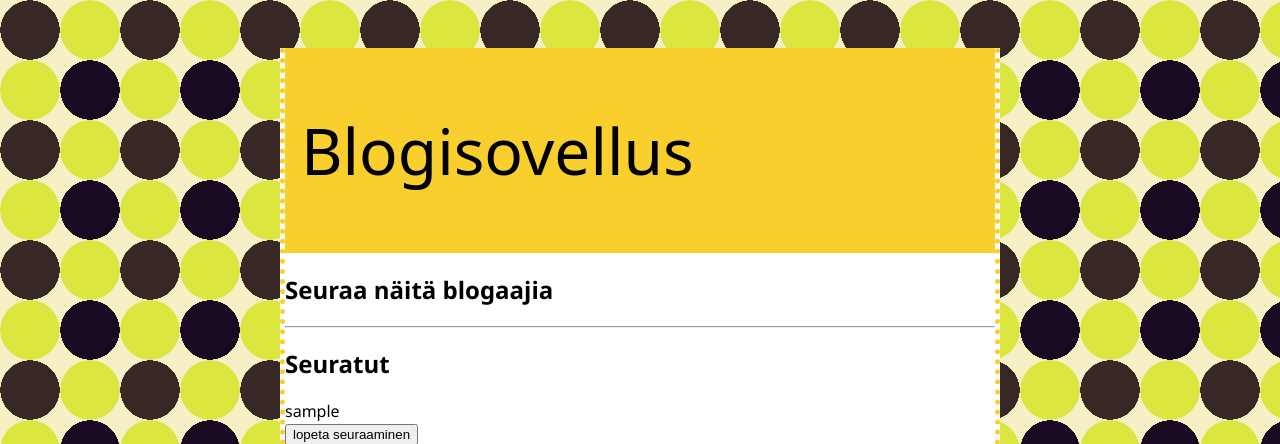
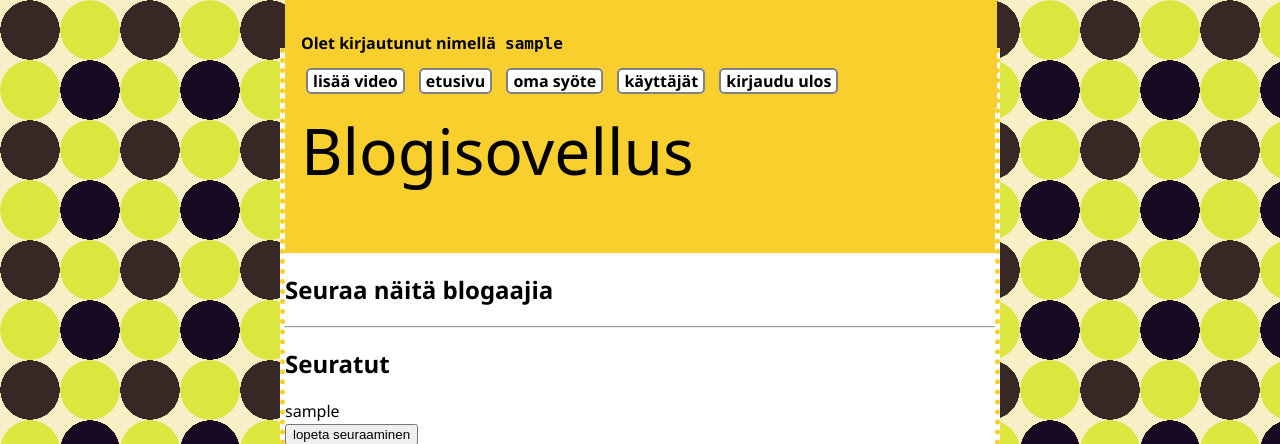
Before and after one commit to Ogkarhu/blogisovellus2, a Flask app: template templates/followed.html in a window 1280 px wide. Shown: the top 444 px of the page. Run offline with Flask 3, Linux system fonts and the light colour scheme; the visitor is signed in with stand-in values (Sample User, id 1); the template is opened without the code that fills it: most values are stand-ins (such as "Sample title", 1, 10 or a date in 2020); some web fonts are replaced.

Commit message:
mahdollisesti korjattu navigointi follows-sivulta

```diff
--- a/templates/followed.html
+++ b/templates/followed.html
@@ -1,4 +1,5 @@
 {% extends "layout.html" %}
+
 {% block title %}Seuratut{% endblock %}
 {% block content %}
 <h2>Seuraa näitä blogaajia</h2>
@@ -29,4 +30,14 @@
 
 
 {%endfor%}
+<nav>
+    <p>Olet kirjautunut nimellä <span class="username">{{ session.username }}</span></p>
+    {% if session.is_admin == True %}
+    <a href="/new_post">lisää video</a>
+    {% endif %}
+    <a href="/">etusivu</a>
+    <a href="/own_feed">oma syöte</a>
+    <a href="/follows">käyttäjät</a>
+    <a href="/logout">kirjaudu ulos</a>
+</nav>
 {% endblock %}
```
